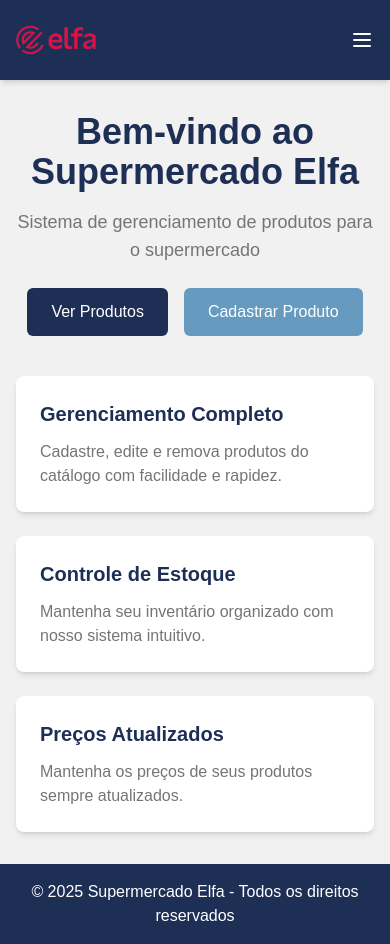
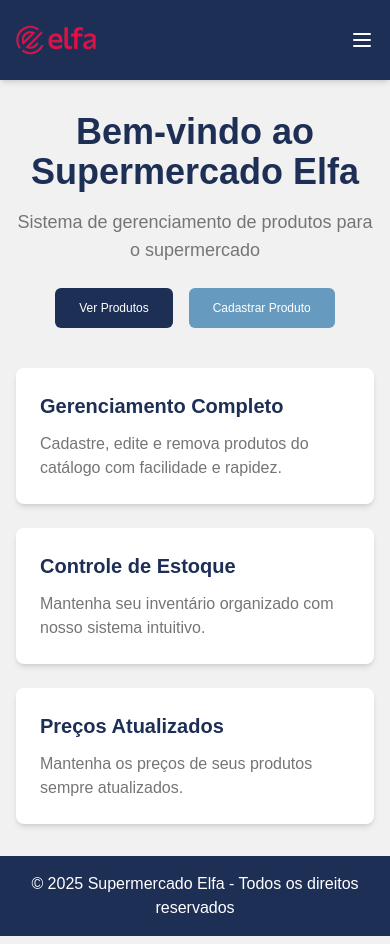
Before and after one commit to livbrandao/supermarket-products, a Next.js app: page / in a window 390 px wide. Built offline with nearby package versions, Linux system fonts and the light colour scheme.

Commit message:
💄 feat: Ajuste na responsividade do modal e botão

```diff
--- a/src/components/ProductList.tsx
+++ b/src/components/ProductList.tsx
@@ -317,7 +317,6 @@
             isOpen={isEditModalOpen}
             onClose={() => !isActionLoading && setIsEditModalOpen(false)}
             title="Editar Produto"
-            maxWidth="max-w-4xl"
           >
             <ProductForm
               initialData={selectedProduct}
--- a/src/components/ui/Button.tsx
+++ b/src/components/ui/Button.tsx
@@ -28,7 +28,7 @@
       disabled={disabled || isLoading}
       className={`${
         variantClasses[variant]
-      } cursor-pointer px-4 py-2 rounded-md font-medium transition-colors ${
+      } cursor-pointer text-xs md:text-base lg:text-lg px-4 py-2 rounded-md font-medium transition-colors ${
         isLoading ? "opacity-70 cursor-not-allowed" : ""
       } ${className}`}
       {...props}
--- a/src/components/ui/Modal.tsx
+++ b/src/components/ui/Modal.tsx
@@ -18,7 +18,6 @@
   title,
   children,
   footer,
-  maxWidth = "max-w-2xl",
 }) => {
   useEffect(() => {
     const handleEsc = (event: KeyboardEvent) => {
@@ -52,7 +51,7 @@
         </span>
 
         <div
-          className={`inline-block align-bottom bg-white rounded-lg text-left shadow-xl transform transition-all sm:my-8 sm:align-sub ${maxWidth} w-full border border-[var(--gray-border)]`}
+          className={`inline-block align-bottom bg-white rounded-lg text-left shadow-xl transform transition-all sm:my-8 sm:align-sub md:max-w-4xl border border-[var(--gray-border)]`}
           role="dialog"
           aria-modal="true"
           aria-labelledby="modal-headline"
```
